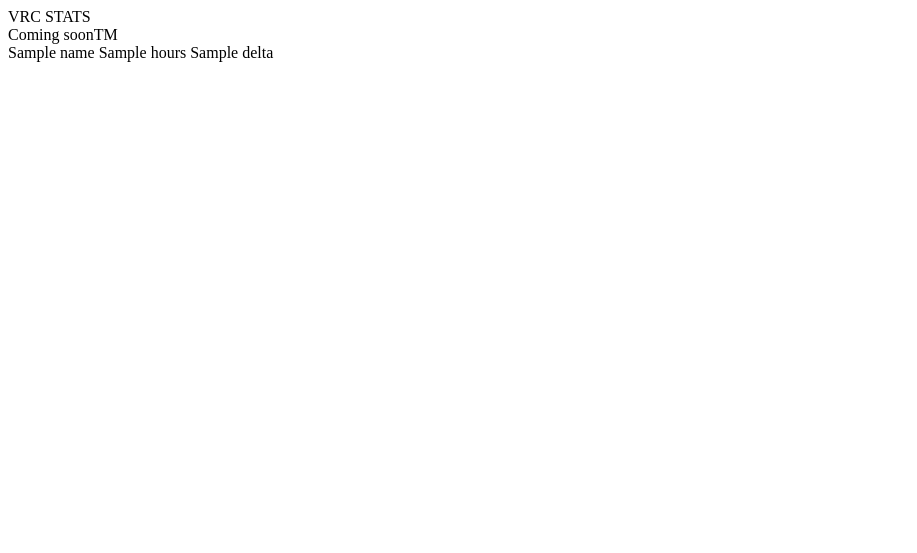
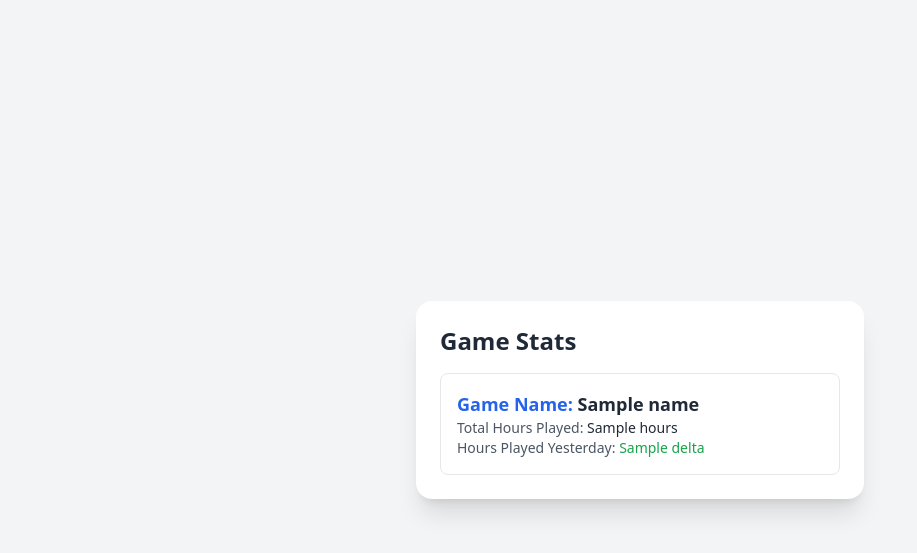
Before and after one commit to offsec64/goonOS, a Flask app: template templates/steamstats.html in a window 1280 px wide. Shown: the top 553 px of the page, without its empty margins (0-917 px from the left). Run offline with Flask 3, Linux system fonts and the light colour scheme; the template is opened without the code that fills it: most values are stand-ins (such as "Sample title", 1, 10 or a date in 2020); some libraries are stand-ins or nearby versions.

Commit message:
Update steamstats.html

```diff
--- a/server.py
+++ b/server.py
@@ -32,7 +32,7 @@ PATH_TO_WEBSITE = os.getenv("PATH_TO_WEBSITE")
 SECRET_KEY = os.getenv("SECRET_KEY")
 OLLAMA_API_URL = f"http://{str(os.getenv('OLLAMA_API_URL'))}/api/generate"
 
-WEBAPP_VERSION = "2.3 Alpha"
+WEBAPP_VERSION = "2.4 Alpha"
 
 # ---------- Flask initilization ----------
 
--- a/templates/steamstats.html
+++ b/templates/steamstats.html
@@ -1,8 +1,26 @@
-VRC STATS <br>
-Coming soonTM
+<!DOCTYPE html>
+<html lang="en">
+<head>
+  <meta charset="UTF-8" />
+  <meta name="viewport" content="width=device-width, initial-scale=1.0"/>
+  <title>Game Stats</title>
+  <script src="https://cdn.tailwindcss.com"></script>
+</head>
+<body class="bg-gray-100 min-h-screen flex items-center justify-center">
 
-<div id="data">
-    <a>{{ name }}</a>
-    <a>{{ hours }}</a>
-    <a>{{ delta }}</a>
-</div>
+  <div class="bg-white shadow-xl rounded-2xl p-6 max-w-md w-full">
+    <h1 class="text-2xl font-bold text-gray-800 mb-4">Game Stats</h1>
+
+    <div class="space-y-4">
+      <div class="border border-gray-200 rounded-lg p-4">
+        <h2 class="text-lg font-semibold text-blue-600">Game Name: <span class="text-gray-800">{{ name }}</span></h2>
+        <p class="text-sm text-gray-600">Total Hours Played: <span class="font-medium text-gray-800">{{ hours }}</span></p>
+        <p class="text-sm text-gray-600">Hours Played Yesterday: <span class="font-medium text-green-600">{{ delta }}</span></p>
+      </div>
+
+      <!-- Add more game cards here if needed -->
+    </div>
+  </div>
+
+</body>
+</html>
```
